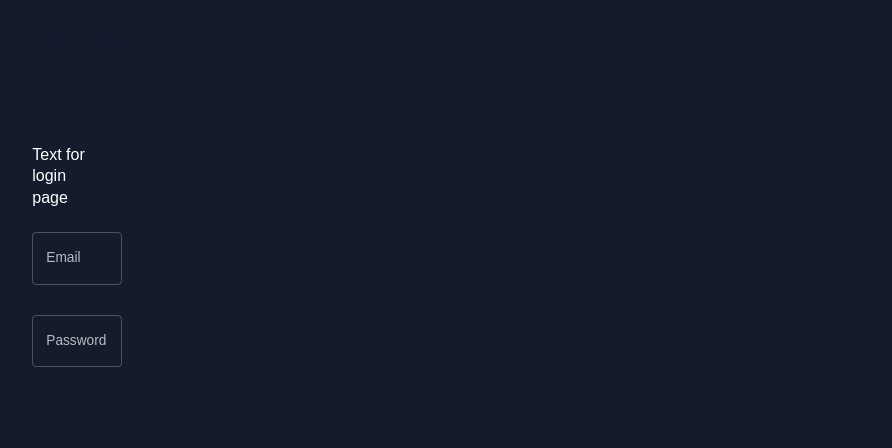
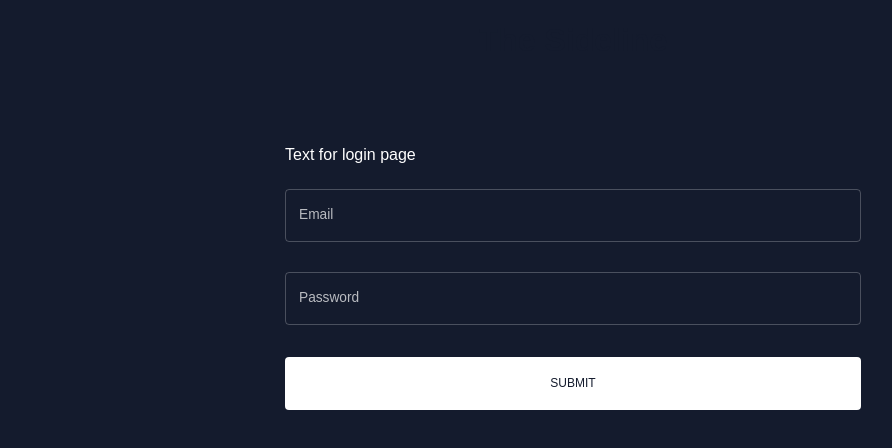
Before and after one commit to dani-marinescu7/online-shop, a React (Create React App) app in the folder frontend/: page /admin/login in a window 1280 px wide. Shown: the top 448 px of the page, without its empty margins (67-959 px from the left). Built offline with nearby package versions, Linux system fonts and the light colour scheme.

Commit message:
Fixed login form display problem

```diff
--- a/frontend/src/scenes/login/login.jsx
+++ b/frontend/src/scenes/login/login.jsx
@@ -53,6 +53,7 @@ const LoginPage = () => {
     };
 
     return (
+        <main className="content">
             <Box>
                 <Box
                     width="100%"
@@ -129,9 +130,9 @@ const LoginPage = () => {
                                         sx={{
                                             m: "2rem 0",
                                             p: "1rem",
-                                        backgroundColor: palette.primary.main,
+                                            backgroundColor: palette.primary.contrastText,
                                             color: palette.background.alt,
-                                        "&:hover": { color: palette.primary.main },
+                                            "&:hover": { color: palette.primary.contrastText },
                                         }}
                                         onClick={() => console.log("Submit")}
                                     >
@@ -143,6 +144,7 @@ const LoginPage = () => {
                     </Formik>
                 </Box>
             </Box>
+        </main>
     );
 };
 
```
Lines whose indentation alone changed are shown as unchanged.
